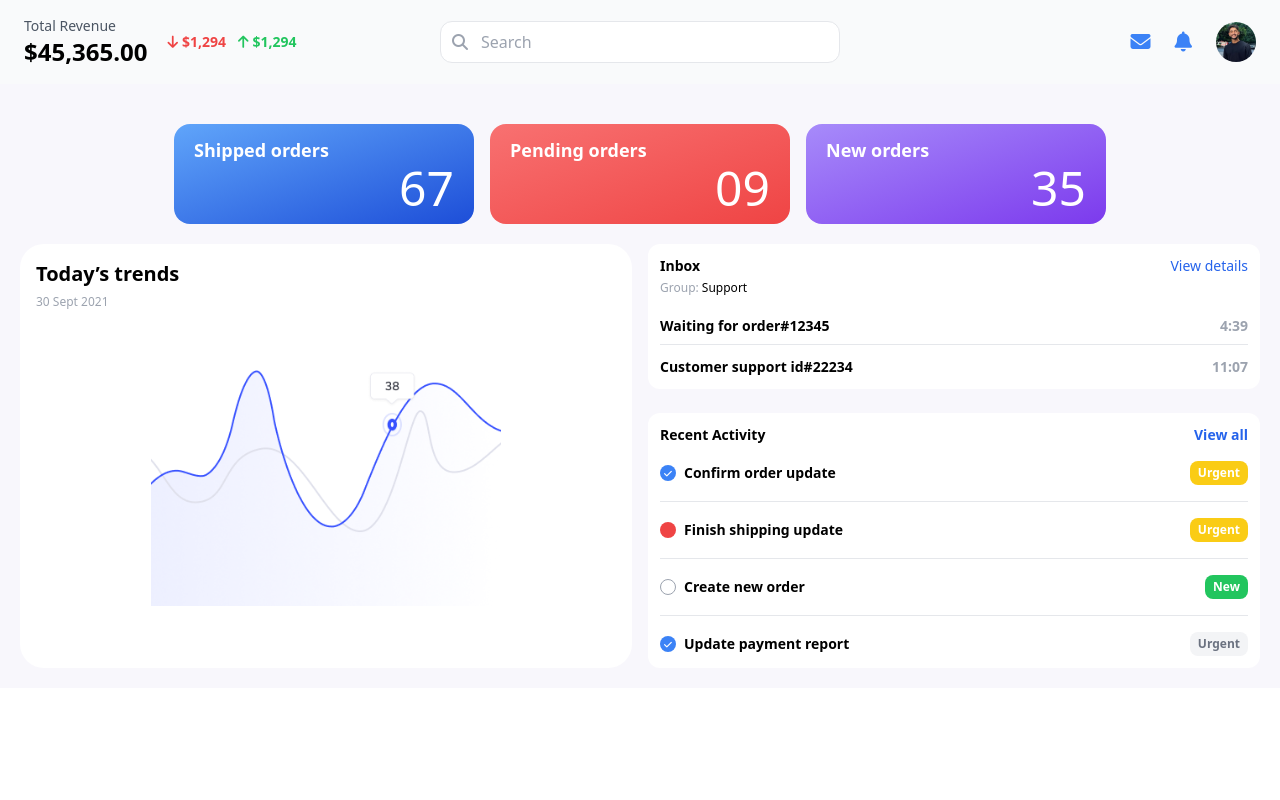
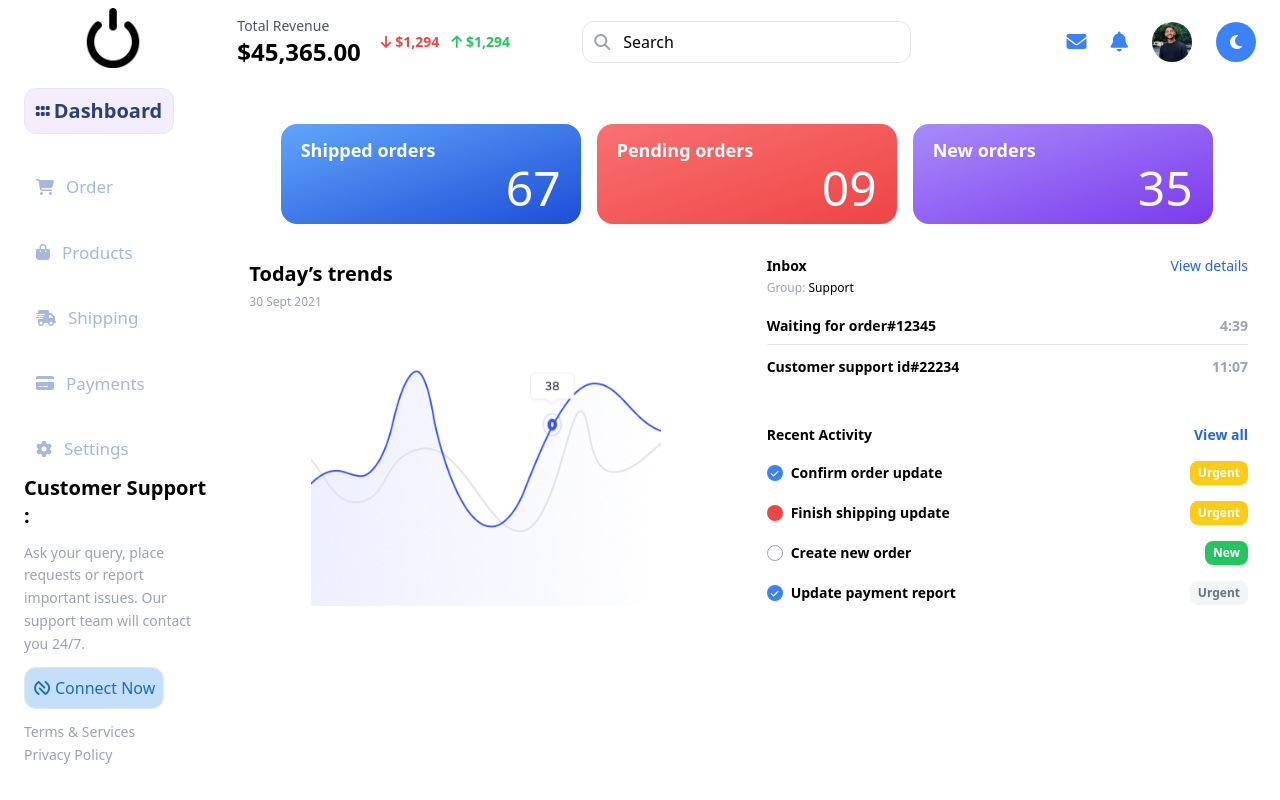
Before and after one commit to tomasnabil1/Dashboard, a website: page pages/home.html in a window 1280 px wide. Drawn offline with nearby package versions, Linux system fonts and the light colour scheme.

Commit message:
upgraded

```diff
--- a/pages/home.html
+++ b/pages/home.html
@@ -8,63 +8,140 @@
   <script src="https://cdn.tailwindcss.com"></script>
   <link rel="stylesheet" href="https://cdnjs.cloudflare.com/ajax/libs/font-awesome/6.5.0/css/all.min.css">
 
+  <style>
+    :root {
+      --background-color: #F8F7FC;
+      --text-color: #000000;
+      --card-bg: #ffffff;
+    }
+
+    body.dark {
+      --background-color: #1E1E2E;
+      --text-color: #ffffff;
+      --card-bg: #2A2A3C;
+    }
+
+    body {
+      background-color: var(--background-color);
+      color: var(--text-color);
+      transition: background-color 0.4s ease, color 0.4s ease;
+    }
+
+    .card {
+      background-color: var(--card-bg);
+      transition: background-color 0.4s ease;
+    }
+  </style>
 </head>
 
-<body>
+<body class="m-0 p-0 transition-colors duration-500">
+  <div class="grid grid-cols-1 min-h-screen md:grid-cols-6">
 
-  <div class="" style="background-color: #F8F7FC;">
+    <!-- footer -->
+    <div class="footer col-span-1 pl-3 card">
+      <div class="p-2 flex items-center justify-center">
+        <img class="w-full max-w-[60px]" src="../images/3994393_off_on_power_shutdown_switch_icon.png" alt="">
+      </div>
 
+      <div class="flex items-center justify-center md:items-start md:justify-start flex-col gap-y-3 pt-3 pl-3">
+        <div class="flex flex-col gap-3 gap-y-10">
+          <div class="flex flex-row items-center justify-center max-w-[150px] gap-x-1 border rounded-xl px-3 py-2"
+            style="background-color: #AF89FF26;">
+            <i class="fa-solid fa-grip" style="color: #2A4178;"></i>
+            <h1 class="text-xl font-bold" style="color: #2A4178;">Dashboard</h1>
+          </div>
+          <div class="flex flex-row items-center pl-3 gap-x-3">
+            <i class="fa-solid fa-cart-shopping" style="color: #A7B7DD;"></i>
+            <h1 class="text-[17px]" style="color: #A7B7DD;">Order</h1>
+          </div>
+          <div class="flex flex-row items-center pl-3 gap-x-3">
+            <i class="fa-solid fa-bag-shopping" style="color:#A7B7DD;"></i>
+            <h1 class="text-[17px]" style="color: #A7B7DD;">Products</h1>
+          </div>
+          <div class="flex flex-row items-center pl-3 gap-x-3">
+            <i class="fa-solid fa-truck-fast" style="color: #A7B7DD;"></i>
+            <h1 class="text-[17px]" style="color: #A7B7DD;">Shipping</h1>
+          </div>
+          <div class="flex flex-row items-center pl-3 gap-x-3">
+            <i class="fa-solid fa-credit-card" style="color: #A7B7DD;"></i>
+            <h1 class="text-[17px]" style="color: #A7B7DD;">Payments</h1>
+          </div>
+          <div class="flex flex-row items-center pl-3 gap-x-3">
+            <i class="fa-solid fa-gear" style="color: #A7B7DD;"></i>
+            <h1 class="text-[17px]" style="color: #A7B7DD;">Settings</h1>
+          </div>
+        </div>
+
+        <h1 class="text-xl font-semibold">Customer Support :</h1>
+        <p class="text-sm text-gray-400 leading-relaxed max-w-[230px]">
+          Ask your query, place requests or report important issues.
+          Our support team will contact you 24/7.
+        </p>
+
+        <div class="flex flex-row items-center justify-center gap-x-1 border max-w-[150px] rounded-xl px-2 py-2"
+          style="background-color: #C3DFFA;">
+          <i class="fa-brands fa-nfc-symbol" style="color: #1A6BBA;"></i>
+          <h2 style="color: #1A6BBA;">Connect Now</h2>
+        </div>
+
+        <p class="text-sm text-gray-400 leading-relaxed max-w-[230px]">
+          Terms & Services<br>Privacy Policy
+        </p>
+      </div>
+    </div>
+
+    <!-- 2-Page -->
+    <div class="col-span-5 card">
       <!-- Navbar -->
-    <!-- Responsive Dashboard UI TailwindCSS -->
-<!-- ✅ تم ضبط الريسبونسيف بشكل كامل -->
-
-<div class="w-full grid grid-cols-1 md:grid-cols-3 gap-4 items-center px-6 py-4 bg-gray-50">
-
-  <!-- Left -->
+      <div class="w-full grid grid-cols-1 md:grid-cols-3 gap-4 items-center px-6 py-4 card">
         <div class="flex flex-col sm:flex-row sm:items-center gap-5">
           <div>
             <h2 class="text-sm text-gray-600">Total Revenue</h2>
-      <h1 class="text-black text-2xl font-bold">$45,365.00</h1>
+            <h1 class="text-2xl font-bold">$45,365.00</h1>
           </div>
-
           <div class="flex gap-3">
             <span class="flex items-center text-red-500 text-sm font-semibold gap-1">
               <i class="fa-solid fa-arrow-down"></i> $1,294
             </span>
-
             <span class="flex items-center text-green-500 text-sm font-semibold gap-1">
               <i class="fa-solid fa-arrow-up"></i> $1,294
             </span>
           </div>
         </div>
 
-  <!-- Center -->
         <div class="relative w-full">
-    <input type="search" placeholder="Search" class="w-full bg-white border border-gray-200 rounded-xl py-2 pl-10 pr-3 placeholder-gray-400 focus:outline-none focus:ring-2 focus:ring-blue-500">
+          <input type="search" placeholder="Search"
+            class="w-full bg-white border border-gray-200 rounded-xl py-2 pl-10 pr-3 placeholder-black focus:outline-none focus:ring-2 focus:ring-blue-500">
           <i class="fa-solid fa-magnifying-glass absolute left-3 top-1/2 -translate-y-1/2 text-gray-400"></i>
         </div>
 
-  <!-- Right -->
-  <div class="flex justify-between md:justify-end items-center gap-6">
+        <div class="flex justify-center md:justify-end items-center gap-6">
           <i class="fa-solid fa-envelope text-xl text-blue-500"></i>
           <i class="fa-solid fa-bell text-xl text-blue-500"></i>
-    <img src="../images/WhatsApp Image 2025-09-28 at 19.33.19_b79c967a.jpg" class="w-10 h-10 rounded-full object-cover">
+
+          <a href="../index.html">
+          <img src="../images/WhatsApp Image 2025-09-28 at 19.33.19_b79c967a.jpg"
+            class="w-10 h-10 rounded-full object-cover">
+          </a>
+
+
+          <button id="theme-switch"
+            class="flex items-center justify-center w-10 h-10 rounded-full bg-blue-500 text-white cursor-pointer">
+            <i class="fa-solid fa-moon"></i>
+          </button>
         </div>
       </div>
 
       <!-- Orders Cards -->
       <div class="w-full flex flex-col md:flex-row gap-4 justify-center pt-10 px-4">
-
         <div class="w-full md:w-[300px] h-[100px] rounded-2xl px-5 bg-gradient-to-br from-blue-400 to-blue-700">
           <h1 class="text-white pt-3 font-semibold text-lg">Shipped orders</h1>
           <h1 class="text-end text-5xl text-white">67</h1>
         </div>
-
         <div class="w-full md:w-[300px] h-[100px] rounded-2xl px-5 bg-gradient-to-br from-red-400 to-red-500">
           <h1 class="text-white pt-3 font-semibold text-lg">Pending orders</h1>
           <h1 class="text-end text-5xl text-white">09</h1>
         </div>
-
         <div class="w-full md:w-[300px] h-[100px] rounded-2xl px-5 bg-gradient-to-br from-violet-400 to-violet-600">
           <h1 class="text-white pt-3 font-semibold text-lg">New orders</h1>
           <h1 class="text-end text-5xl text-white">35</h1>
@@ -73,39 +150,34 @@
 
       <!-- Analytics Section -->
       <div class="grid grid-cols-1 md:grid-cols-2 p-5 gap-4">
-
-  <!-- Trends -->
-  <div class="bg-white rounded-3xl p-4">
-    <h1 class="text-xl text-black font-semibold">Today’s trends</h1>
+        <div class="card rounded-3xl p-4">
+          <h1 class="text-xl font-semibold">Today’s trends</h1>
           <span class="text-gray-400 text-xs">30 Sept 2021</span>
           <img src="../images/graphic_main.png" alt="" class="w-full max-w-[350px] h-auto mx-auto mt-4">
         </div>
 
-  <!-- Inbox + Activity -->
         <div class="flex flex-col gap-6">
-
-    <!-- Inbox -->
-    <div class="bg-white rounded-xl p-3">
-      <h1 class="text-black font-bold flex justify-between text-sm">Inbox <span class="text-blue-600 font-medium">View details</span></h1>
+          <div class="card rounded-xl p-3">
+            <h1 class="font-bold flex justify-between text-sm">Inbox
+              <span class="text-blue-600 font-medium">View details</span>
+            </h1>
             <h2 class="text-gray-400 text-xs mt-1">Group:<span class="text-black font-thin"> Support</span></h2>
-
             <div class="flex justify-between text-sm font-semibold mt-5">
               <span>Waiting for order#12345</span>
               <span class="text-gray-400">4:39</span>
             </div>
             <div class="border-b border-gray-200 my-2"></div>
-
             <div class="flex justify-between text-sm font-semibold mt-3">
               <span>Customer support id#22234</span>
               <span class="text-gray-400">11:07</span>
             </div>
           </div>
 
-    <!-- Recent Activity -->
-    <div class="bg-white rounded-xl p-3 space-y-4">
-      <h1 class="text-black font-semibold flex justify-between text-sm">Recent Activity <span class="text-blue-600">View all</span></h1>
+          <div class="card rounded-xl p-3 space-y-4">
+            <h1 class="font-semibold flex justify-between text-sm">Recent Activity
+              <span class="text-blue-600">View all</span>
+            </h1>
 
-      <!-- Item -->
             <div class="flex justify-between items-center">
               <div class="flex items-center gap-2">
                 <span class="flex items-center justify-center w-4 h-4 rounded-full bg-blue-500">
@@ -115,9 +187,7 @@
               </div>
               <span class="text-xs font-semibold px-2 py-1 text-white bg-yellow-400 rounded-lg">Urgent</span>
             </div>
-      <div class="border-b border-gray-200"></div>
 
-      <!-- Item -->
             <div class="flex justify-between items-center">
               <div class="flex items-center gap-2">
                 <span class="w-4 h-4 rounded-full bg-red-500 flex items-center justify-center"></span>
@@ -125,9 +195,7 @@
               </div>
               <span class="text-xs font-semibold px-2 py-1 text-white bg-yellow-400 rounded-lg">Urgent</span>
             </div>
-      <div class="border-b border-gray-200"></div>
 
-      <!-- Item -->
             <div class="flex justify-between items-center">
               <div class="flex items-center gap-2">
                 <span class="w-4 h-4 rounded-full border border-gray-400 flex items-center justify-center"></span>
@@ -135,9 +203,7 @@
               </div>
               <span class="text-xs font-semibold px-2 py-1 text-white bg-green-500 rounded-lg">New</span>
             </div>
-      <div class="border-b border-gray-200"></div>
 
-      <!-- Item -->
             <div class="flex justify-between items-center">
               <div class="flex items-center gap-2">
                 <span class="flex items-center justify-center w-4 h-4 rounded-full bg-blue-500">
@@ -147,25 +213,18 @@
               </div>
               <span class="text-xs font-semibold px-2 py-1 text-gray-500 bg-gray-100 rounded-lg">Urgent</span>
             </div>
-
+          </div>
+        </div>
       </div>
     </div>
   </div>
 
-    </div>
-
-
-
-
-
-
-
-
-
-
-
-  </div>
-
+  <script>
+    const switchBtn = document.getElementById("theme-switch");
+    switchBtn.addEventListener("click", () => {
+      document.body.classList.toggle("dark");
+    });
+  </script>
 </body>
 
 </html>
--- /dev/null
+++ b/style.css
@@ -0,0 +1,104 @@
+
+:root {
+  --base-color: #ffffff;
+  --base-variant: #f1f3f6;
+  --text-color: #161b22;
+  --secondary-text: #4c5563;
+  --primary-color: #3a435d;
+  --accent-color: #1a73e8;
+  --card-bg: #ffffff;
+  --border-color: #e3e7ef;
+}
+
+.darkmode {
+  --base-color: #0d1117;
+  --base-variant: #161b22;
+  --text-color: #e6edf3;
+  --secondary-text: #9baec8;
+  --primary-color: #5584ff;
+  --accent-color: #4c8bff;
+  --card-bg: #161b22;
+  --border-color: #1f2937;
+}
+
+body {
+  max-width: 100%;
+  min-height: 100%;
+  background-color: var(--base-color);
+  color: var(--text-color);
+  transition: background .3s ease, color .3s ease;
+}
+
+#theme-switch {
+  height: 40px;
+  width: 40px;
+  border-radius: 50%;
+  background-color: var(--base-variant);
+  border: 1px solid var(--border-color);
+  display: flex;
+  justify-content: center;
+  align-items: center;
+  cursor: pointer;
+  transition: .3s;
+}
+
+#theme-switch i {
+  display: inline-block !important;
+}
+
+#theme-switch i:last-child {
+  display: none !important;
+}
+
+.darkmode #theme-switch:hover {
+  background: #222b3b;
+}
+
+.darkmode #theme-switch i:first-child {
+  display: none !important;
+}
+
+.darkmode #theme-switch i:last-child {
+  display: inline-block !important;
+}
+
+
+.card {
+  background: var(--card-bg);
+  border: 1px solid var(--border-color);
+  border-radius: 16px;
+  padding: 1rem;
+  transition: .3s ease;
+}
+
+.darkmode .card:hover {
+  background: rgba(255,255,255,0.05);
+}
+
+
+input[type="search"],
+input,
+textarea,
+select {
+  background-color: var(--card-bg) !important;
+  border-color: var(--border-color) !important;
+  color: var(--text-color) !important;
+  transition: .3s ease;
+}
+
+input::placeholder,
+textarea::placeholder {
+  color: var(--secondary-text);
+}
+
+.border-theme {
+  border-color: var(--border-color) !important;
+}
+
+.bg-card {
+  background-color: var(--card-bg) !important;
+}
+
+.text-secondary {
+  color: var(--secondary-text) !important;
+}
```
Also changed, not shown: darkmode.js (added, +19 -0 lines), images/3994393_off_on_power_shutdown_switch_icon.png (added). Lines whose indentation alone changed are shown as unchanged.
